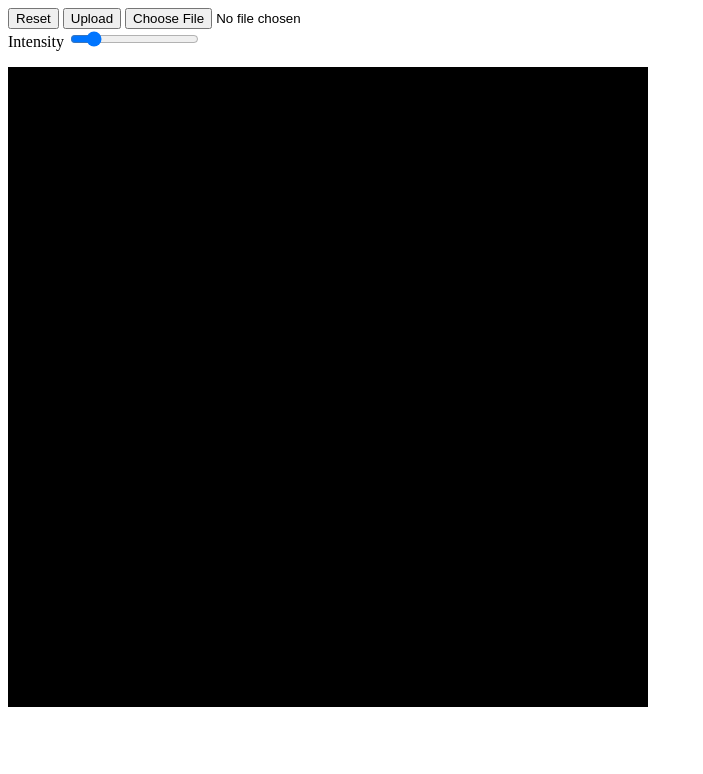
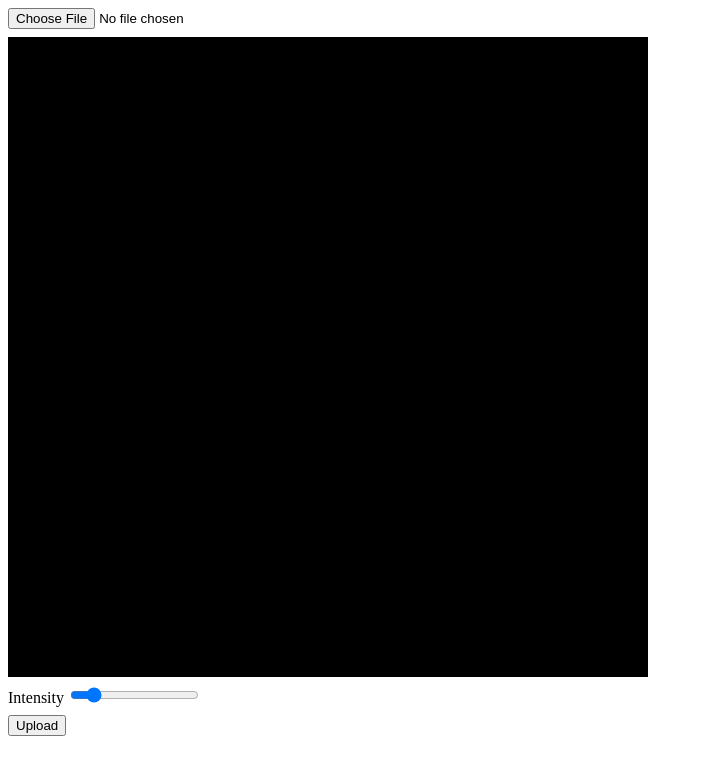
Before and after one commit to crlfe/matrixportal-m4-billboard, a website built with Vite: page index.html in a window 1280 px wide. Both pictures are taken after a click on the input "Upload". Shown: the whole page, without its empty margins (0-703 px from the left). Built offline with nearby package versions, Linux system fonts and the light colour scheme; files whose address does not match are found by name.

Commit message:
Minor UI cleanup and apply intensity to preview

```diff
--- a/index.html
+++ b/index.html
@@ -4,14 +4,29 @@
     <meta charset="utf-8" />
     <meta name="viewport" content="width=device-width, initial-scale=1" />
     <script type="module" src="src/main"></script>
+    <style>
+      div {
+        margin: 0.5em 0;
+      }
+    </style>
   </head>
   <body>
     <form>
+      <div><input id="file" type="file" accept="image/*" /></div>
+      <canvas
+        id="preview"
+        width="64"
+        height="64"
+        style="
+          grid-column: span 2;
+          display: block;
+          background-color: #000;
+          image-rendering: pixelated;
+          width: 640px;
+          height: 640px;
+        "
+      ></canvas>
       <div>
-        <input id="reset" type="reset" value="Reset" />
-        <input id="submit" type="submit" value="Upload" />
-        <input id="file" type="file" accept="image/*" />
-      </div>
         <label for="intensity">Intensity</label>
         <input
           id="intensity"
@@ -21,19 +36,10 @@
           max="2.0"
           step="0.0625"
         />
+      </div>
+      <div>
+        <input id="submit" type="submit" value="Upload" />
+      </div>
     </form>
-    <canvas
-      id="preview"
-      width="64"
-      height="64"
-      style="
-        display: block;
-        background-color: #000;
-        margin-top: 1em;
-        image-rendering: pixelated;
-        width: 640px;
-        height: 640px;
-      "
-    ></canvas>
   </body>
 </html>
--- a/src/main.ts
+++ b/src/main.ts
@@ -32,7 +32,8 @@ function imageToRGB565le(src: ImageData, gamma: (x: number) => number) {
 }
 
 function imageFromRGB565le(src: DataView) {
-  const dst = new Uint8ClampedArray(4 * WIDTH * HEIGHT);
+  const image = new ImageData(WIDTH, HEIGHT);
+  const dst = image.data;
   for (let y = 0; y < HEIGHT; y++) {
     for (let x = 0; x < WIDTH; x++) {
       const i = y * WIDTH + x;
@@ -44,7 +45,7 @@ function imageFromRGB565le(src: DataView) {
       dst[4 * i + 3] = 0xff;
     }
   }
-  return dst;
+  return image;
 }
 
 const picker = assertNotNull(
@@ -57,13 +58,6 @@ const preview = assertNotNull(
   document.getElementById("preview"),
 ) as HTMLCanvasElement;
 
-assertNotNull(document.getElementById("reset")).addEventListener(
-  "click",
-  () => {
-    const g = assertNotNull(preview.getContext("2d"));
-    g.clearRect(0, 0, WIDTH, HEIGHT);
-  },
-);
 assertNotNull(document.getElementById("submit")).addEventListener(
   "click",
   async (event) => {
@@ -96,7 +90,9 @@ const GAMMA_LUT = [
 
 async function updatePreview() {
   /** @type {CanvasRenderingContext2D} */
-  const g = assertNotNull(preview.getContext("2d"));
+  const g = assertNotNull(
+    preview.getContext("2d", { willReadFrequently: true }),
+  );
   const files = picker.files;
   if (!files || files.length != 1) {
     g.clearRect(0, 0, WIDTH, HEIGHT);
@@ -131,6 +127,9 @@ async function updatePreview() {
     (x) => GAMMA_LUT[clamp(x * scale, 0, 255) | 0],
   );
 
+  g.clearRect(0, 0, WIDTH, HEIGHT);
+  g.putImageData(imageFromRGB565le(new DataView(encoded)), 0, 0);
+
   return encoded;
 }
 picker.addEventListener("change", updatePreview);
```
Lines whose indentation alone changed are shown as unchanged.
